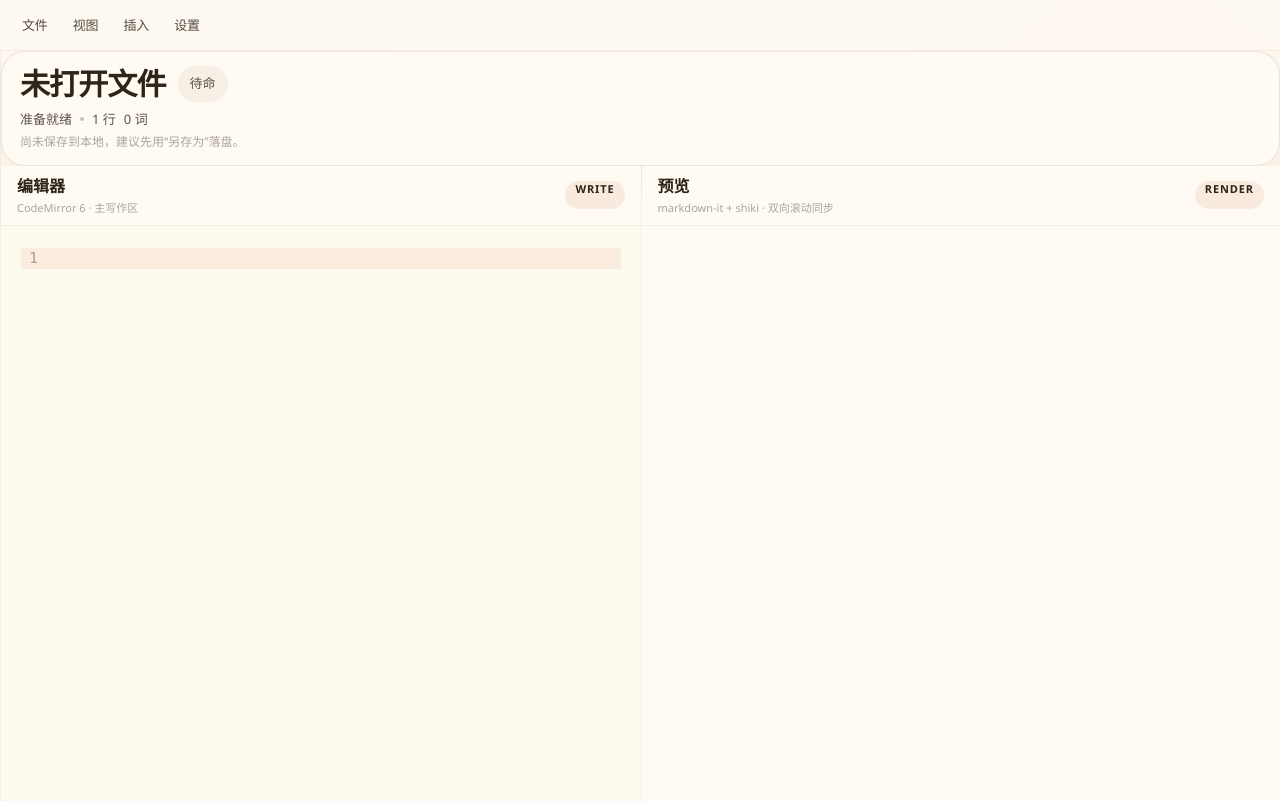
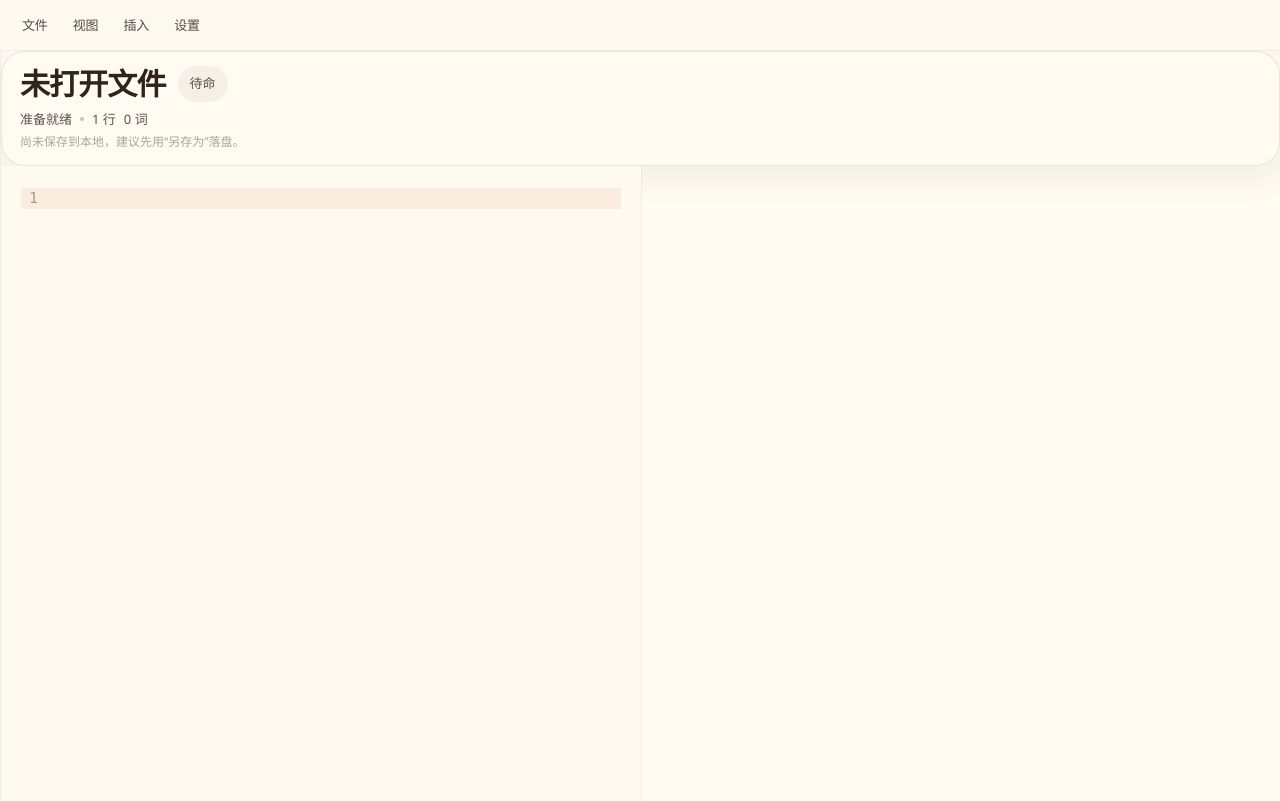
Before and after one commit to zhoubingit/simplemd, a React (Vite) app: page / in a window 1280 px wide. Built offline with nearby package versions, Linux system fonts and the light colour scheme.

Commit message:
feat: 移除编辑器与预览顶部条并新增图片点击全屏大图预览功能

```diff
--- a/src/app/App.tsx
+++ b/src/app/App.tsx
@@ -592,6 +592,7 @@ export function App() {
   const [scrollSource, setScrollSource] = useState<ScrollSource>(null);
   const [showPreferences, setShowPreferences] = useState(false);
   const [showRecentDocuments, setShowRecentDocuments] = useState(false);
+  const [fullscreenImageUrl, setFullscreenImageUrl] = useState<string | null>(null);
   const [renameSession, setRenameSession] = useState<RenameDialogState | null>(null);
   const [renameValue, setRenameValue] = useState("");
   const [pendingExternalLink, setPendingExternalLink] = useState<string | null>(null);
@@ -3528,13 +3529,7 @@ export function App() {
               >
                 {showEditorPanel ? (
                   <article className="panel panel-editor">
-                    <header className="panel-header">
-                      <div>
-                        <span>编辑器</span>
-                        <p className="panel-subtitle">CodeMirror 6 · 主写作区</p>
-                      </div>
-                      <span className="panel-tag">Write</span>
-                    </header>
+                    {/* 1) 移除了原来的 panel-header 顶部栏 */}
                     <MarkdownEditor
                       key={activeTabId ?? "no-open-tab"}
                       ref={editorRef}
@@ -3556,14 +3551,18 @@ export function App() {
                 ) : null}
 
                 {showPreviewPanel ? (
-                  <article className="panel panel-preview">
-                    <header className="panel-header">
-                      <div>
-                        <span>预览</span>
-                        <p className="panel-subtitle">markdown-it + shiki · 双向滚动同步</p>
-                      </div>
-                      <span className="panel-tag">Render</span>
-                    </header>
+                  <article
+                    className="panel panel-preview"
+                    /* 2) 使用事件委托监听对图片的点击，从而触发全屏预览 */
+                    onClick={(e) => {
+                        const target = e.target as HTMLElement;
+                        if (target.tagName === "IMG") {
+                            const img = target as HTMLImageElement;
+                            setFullscreenImageUrl(img.src);
+                        }
+                    }}
+                  >
+                    {/* 3) 移除了原来的 panel-header 顶部栏 */}
                     <MarkdownPreview
                       markdown={markdown}
                       scrollRatio={scrollRatio}
@@ -3784,6 +3783,24 @@ export function App() {
           </section>
         </div>
       ) : null}
+
+      {/* 4) 全屏大图预览的覆盖层 */}
+      {fullscreenImageUrl && (
+        <div
+          className="fullscreen-image-overlay"
+          onClick={() => setFullscreenImageUrl(null)}
+        >
+          <div className="fullscreen-image-container">
+            <img src={fullscreenImageUrl} alt="Full screen preview" />
+            <button
+              className="fullscreen-image-close"
+              onClick={() => setFullscreenImageUrl(null)}
+            >
+              &times;
+            </button>
+          </div>
+        </div>
+      )}
     </main>
   );
 }
--- a/src/styles.css
+++ b/src/styles.css
@@ -2958,43 +2958,7 @@ body {
   display: none;
 }
 
-.panel-header {
-  /* 1) 调整对齐和内边距，使编辑器和预览的顶部条显得更紧凑窄小 */
-  display: flex;
-  justify-content: space-between;
-  gap: 16px;
-  align-items: center;
-  padding: 8px 16px;
-  border-bottom: 1px solid color-mix(in srgb, var(--border-soft) 56%, transparent);
-  color: var(--text-secondary);
-  background: color-mix(in srgb, var(--surface-1) 98%, transparent);
-}
-
-.panel-header span {
-  display: block;
-  font-weight: 700;
-  color: var(--text-primary);
-}
-
-.panel-subtitle {
-  /* 2) 减小外边距与字号，提升信息层级紧凑度 */
-  margin: 2px 0 0;
-  color: var(--text-dim);
-  font-size: 11px;
-}
-
-.panel-tag {
-  display: inline-flex;
-  align-items: center;
-  height: 28px;
-  padding: 0 10px;
-  border-radius: 999px;
-  background: var(--accent-ghost);
-  color: var(--accent);
-  font-size: 11px;
-  letter-spacing: 0.08em;
-  text-transform: uppercase;
-}
+
 
 .panel + .panel {
   border-left: 1px solid color-mix(in srgb, var(--border-soft) 56%, transparent);
@@ -3418,3 +3382,85 @@ body {
     width: 100%;
   }
 }
+
+/* 1) 全屏大图预览覆盖层 */
+.fullscreen-image-overlay {
+    position: fixed;
+    top: 0;
+    left: 0;
+    right: 0;
+    bottom: 0;
+    z-index: 9999;
+    background: rgba(0, 0, 0, 0.75);
+    backdrop-filter: blur(12px);
+    display: flex;
+    justify-content: center;
+    align-items: center;
+    cursor: zoom-out;
+    animation: fadeInOverlay 0.25s ease-out;
+}
+
+/* 2) 居中图片承载容器，设置弹性居中 */
+.fullscreen-image-container {
+    position: relative;
+    max-width: 90%;
+    max-height: 90%;
+    display: flex;
+    justify-content: center;
+    align-items: center;
+}
+
+/* 3) 支持平滑放大动效，自适应比例 */
+.fullscreen-image-overlay img {
+    max-width: 100%;
+    max-height: 100%;
+    object-fit: contain;
+    border-radius: 8px;
+    box-shadow: 0 20px 40px rgba(0, 0, 0, 0.5);
+    cursor: zoom-out;
+    animation: scaleInImage 0.25s cubic-bezier(0.34, 1.56, 0.64, 1);
+}
+
+/* 4) 关闭按钮样式调优 */
+.fullscreen-image-close {
+    position: absolute;
+    top: -40px;
+    right: -40px;
+    background: rgba(255, 255, 255, 0.15);
+    border: none;
+    color: #fff;
+    font-size: 28px;
+    width: 36px;
+    height: 36px;
+    border-radius: 50%;
+    cursor: pointer;
+    display: flex;
+    align-items: center;
+    justify-content: center;
+    transition: background 0.2s, transform 0.2s;
+}
+
+.fullscreen-image-close:hover {
+    background: rgba(255, 255, 255, 0.3);
+    transform: scale(1.1);
+}
+
+@keyframes fadeInOverlay {
+    from {
+        opacity: 0;
+    }
+    to {
+        opacity: 1;
+    }
+}
+
+@keyframes scaleInImage {
+    from {
+        transform: scale(0.9) translateY(10px);
+        opacity: 0;
+    }
+    to {
+        transform: scale(1) translateY(0);
+        opacity: 1;
+    }
+}
```
